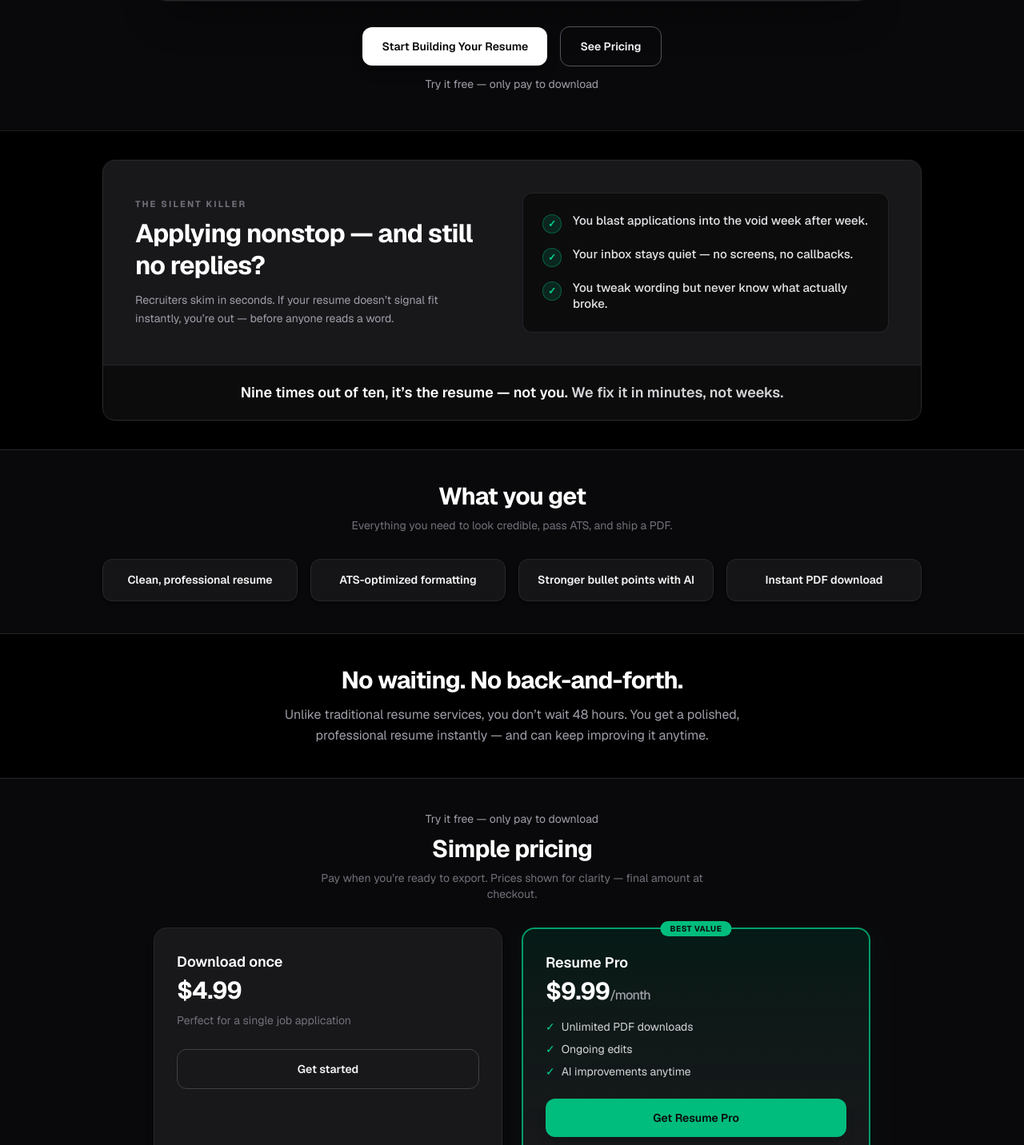
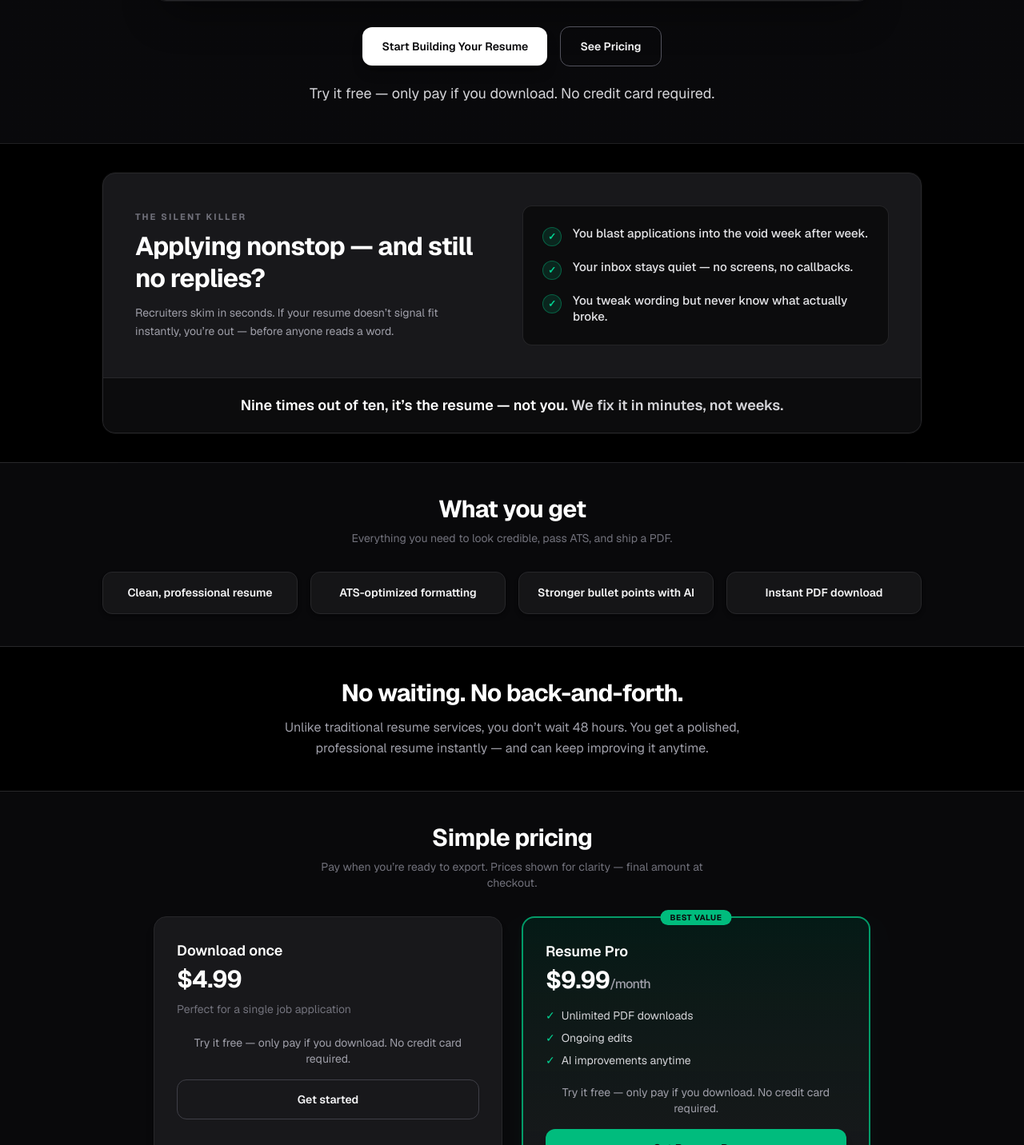
Before and after one commit to staffattract/jobsms-resume-builder, a Next.js app: page / in a window 1280 px wide. Shown: the part 538-1970 px from the top of the page at 80% size. Built offline with nearby package versions, Linux system fonts and the light colour scheme; no server answers.

Commit message:
Update homepage trust copy

```diff
--- a/src/app/page.tsx
+++ b/src/app/page.tsx
@@ -153,8 +153,8 @@ export default async function Home() {
               btnPrimary={btnPrimary}
               btnSecondary={btnSecondary}
             />
-            <p className="mt-3 text-center text-sm text-zinc-400">
-              Try it free — only pay to download
+            <p className="mt-5 text-center text-base text-zinc-300 sm:text-lg">
+              Try it free — only pay if you download. No credit card required.
             </p>
           </div>
         </section>
@@ -239,9 +239,6 @@ export default async function Home() {
           className="scroll-mt-16 border-b border-zinc-800 bg-zinc-950 px-4 py-9 sm:px-6 sm:py-10"
         >
           <div className="mx-auto max-w-4xl">
-            <p className="mb-2 text-center text-sm text-zinc-400 sm:mb-2.5">
-              Try it free — only pay to download
-            </p>
             <h2 className="text-center text-2xl font-bold tracking-tight text-white sm:text-3xl">
               Simple pricing
             </h2>
@@ -258,7 +255,10 @@ export default async function Home() {
                 <p className="mt-2 text-sm leading-relaxed text-zinc-500">
                   Perfect for a single job application
                 </p>
-                <Link href={appHref} className={`${btnSecondary} mt-6 w-full border-zinc-700`}>
+                <p className="mt-5 text-center text-sm text-zinc-400">
+                  Try it free — only pay if you download. No credit card required.
+                </p>
+                <Link href={appHref} className={`${btnSecondary} mt-4 w-full border-zinc-700`}>
                   Get started
                 </Link>
               </div>
@@ -285,9 +285,12 @@ export default async function Home() {
                     AI improvements anytime
                   </li>
                 </ul>
+                <p className="mt-5 text-center text-sm text-zinc-400">
+                  Try it free — only pay if you download. No credit card required.
+                </p>
                 <Link
                   href={appHref}
-                  className="mt-6 flex w-full items-center justify-center rounded-xl bg-emerald-500 py-3.5 text-sm font-semibold text-zinc-950 shadow-lg transition hover:bg-emerald-400"
+                  className="mt-4 flex w-full items-center justify-center rounded-xl bg-emerald-500 py-3.5 text-sm font-semibold text-zinc-950 shadow-lg transition hover:bg-emerald-400"
                 >
                   Get Resume Pro
                 </Link>
```
